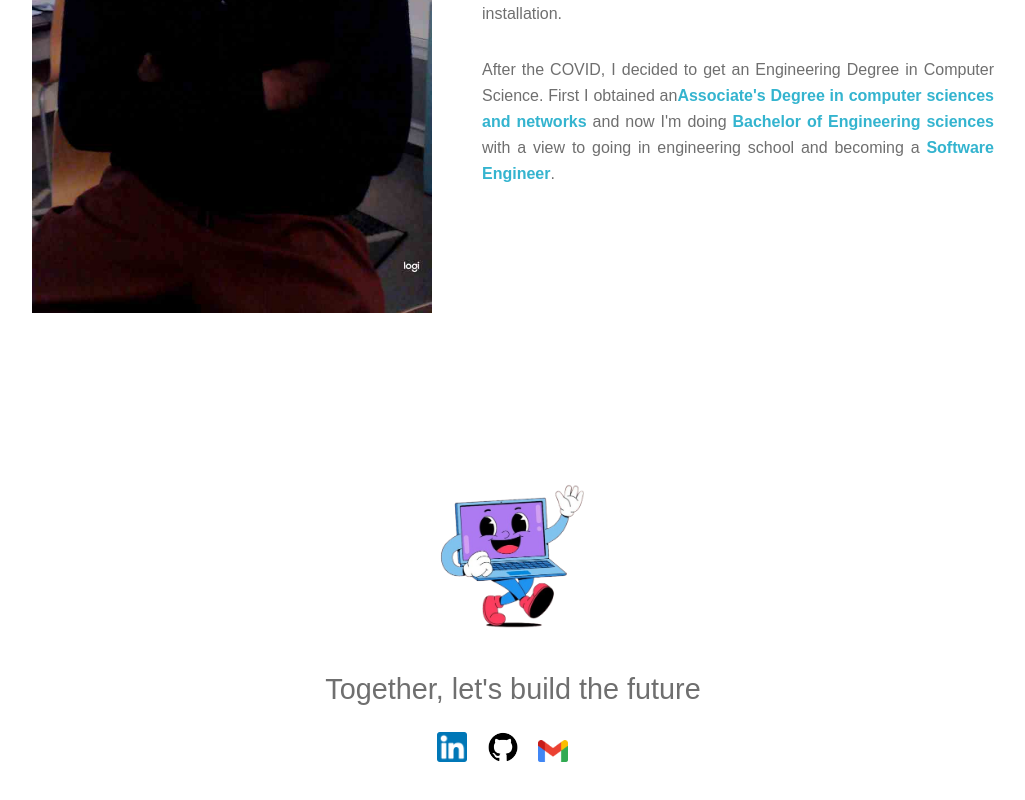
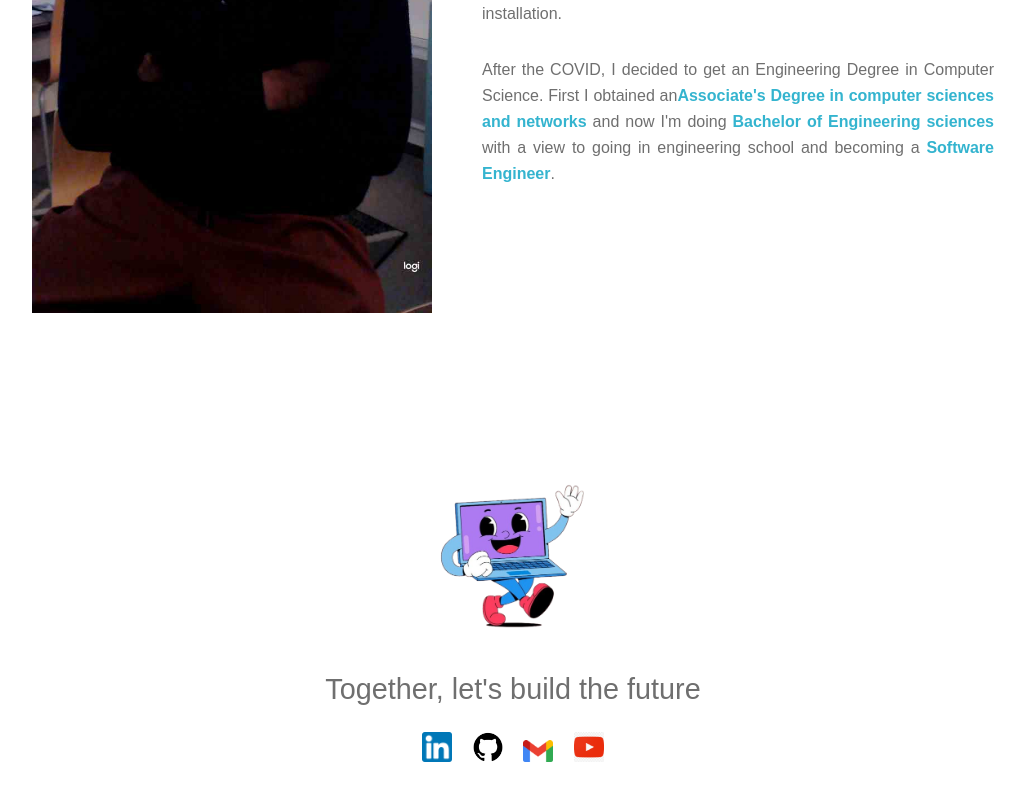
Before and after one commit to gedeon-dev/gedeon-dev.github.io, a plain HTML site: page page/about.html in a window 1280 px wide. Shown: the part 1220-2020 px from the top of the page, without its empty margins (127-1152 px from the left). Drawn offline with Linux system fonts and the light colour scheme.

Commit message:
Update about.html

```diff
--- a/page/about.html
+++ b/page/about.html
@@ -67,7 +67,7 @@
             <a href="https://www.linkedin.com/in/gedeon-mitoumona-711293224/" target="_blank"><img src="../image/linkedin.png" alt=""></a>
             <a href="https://github.com/gedeon-dev" target="_blank"><img src="../image/GitHub.png" alt=""></a>
             <a href="mailto:gedeonmitoumona@gmail.com"><img src="../image/Gmail.png" alt=""></a>
-            <a href="https://youtube.com/@gedeon_dev?si=_OXOZWAUBb9fufPJ"><img src="./image/ytb.png" alt=""></a>
+            <a href="https://youtube.com/@gedeon_dev?si=_OXOZWAUBb9fufPJ"><img src="../image/ytb.png" alt=""></a>
         </div>
     </footer>
 </body>
```
